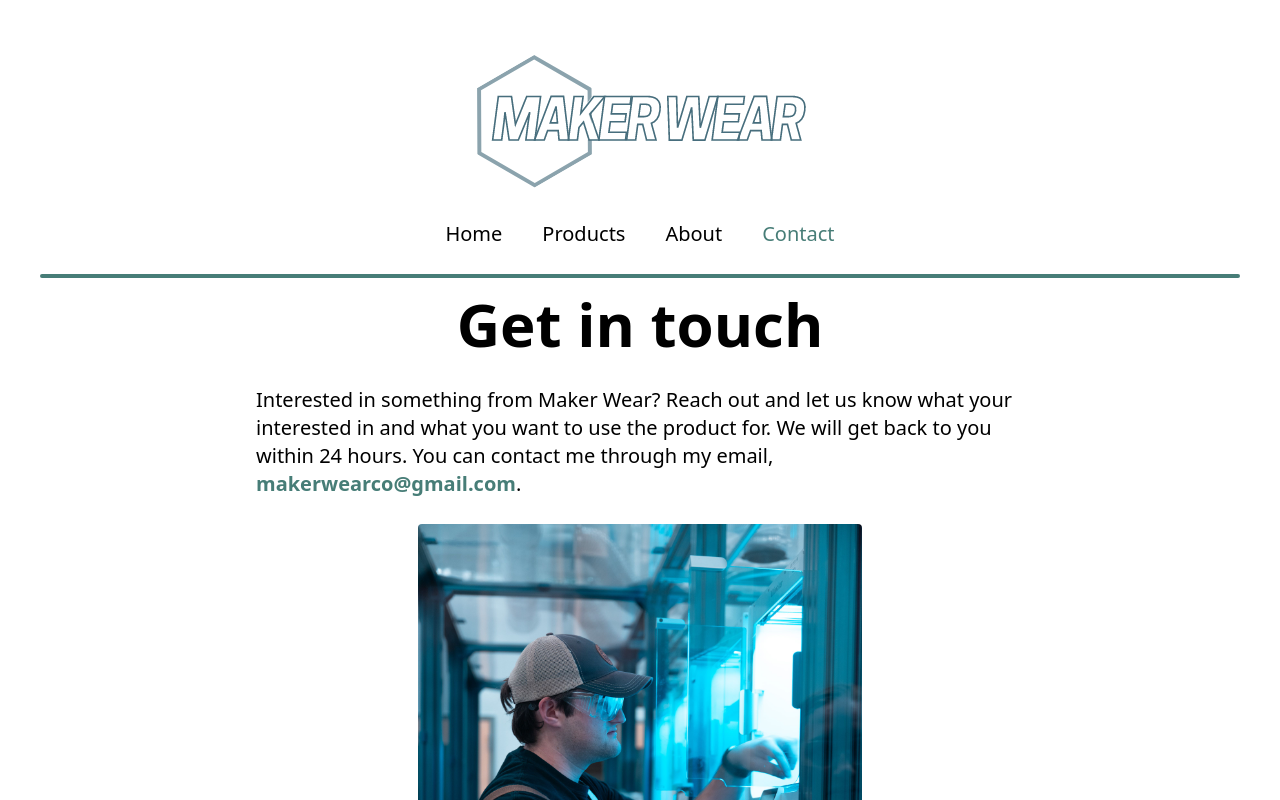
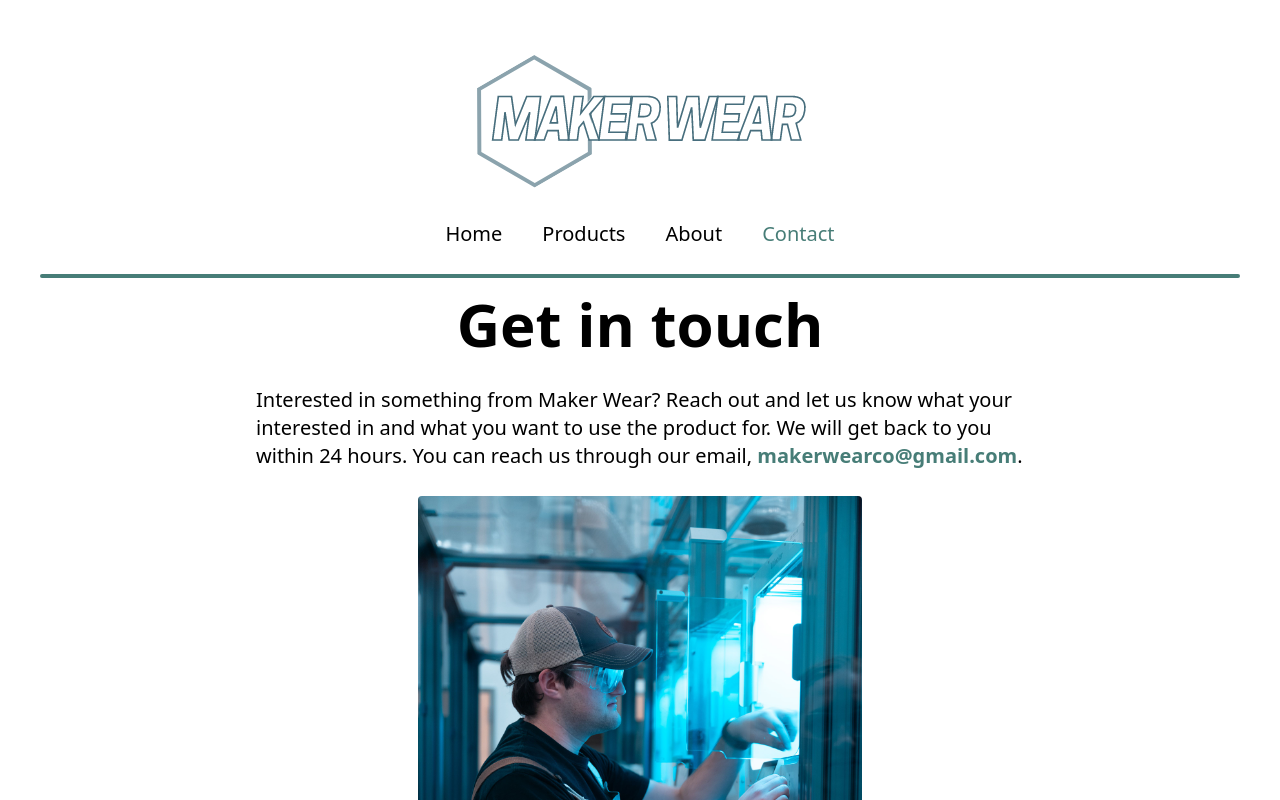
Before and after one commit to troytomasch/Makerware, a React (Vite) app: page /contact in a window 1280 px wide. Shown: the top 800 px of the page. Built offline with nearby package versions, Linux system fonts and the light colour scheme.

Commit message:
Fixing contact string

```diff
--- a/src/strings.js
+++ b/src/strings.js
@@ -11,6 +11,6 @@ const homePageString =
   "Welcome to Maker Wear, where craftsmanship meets protection. Our mission is to provide top-quality protective clothing tailored for creators like you. Discover our signature Maker Pants—one-size-fits-most overalls designed for comfort and durability, now available for pre-order. At Maker Wear, we understand the unique needs of makers and offer custom clothing solutions crafted by makers, for makers. Safeguard your work and your wardrobe with gear that stands up to the demands of your creative process.";
 
 const contactMeString =
-  "Interested in something from Maker Wear? Reach out and let us know what your interested in and what you want to use the product for. We will get back to you within 24 hours. \n You can contact me through my email, ";
+  "Interested in something from Maker Wear? Reach out and let us know what your interested in and what you want to use the product for. We will get back to you within 24 hours. \n You can reach us through our email, ";
 
 export { makerpantsFeature, homePageString, contactMeString };
```
